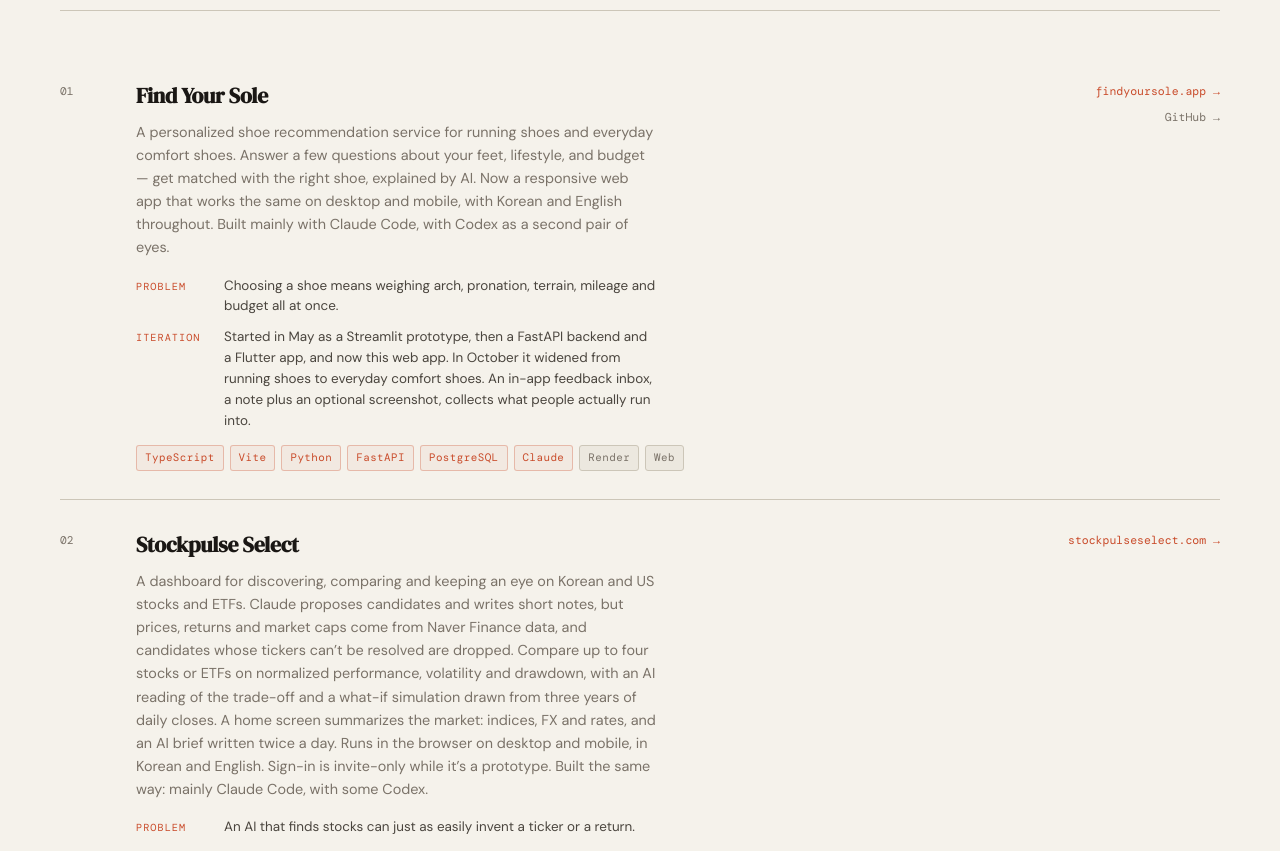
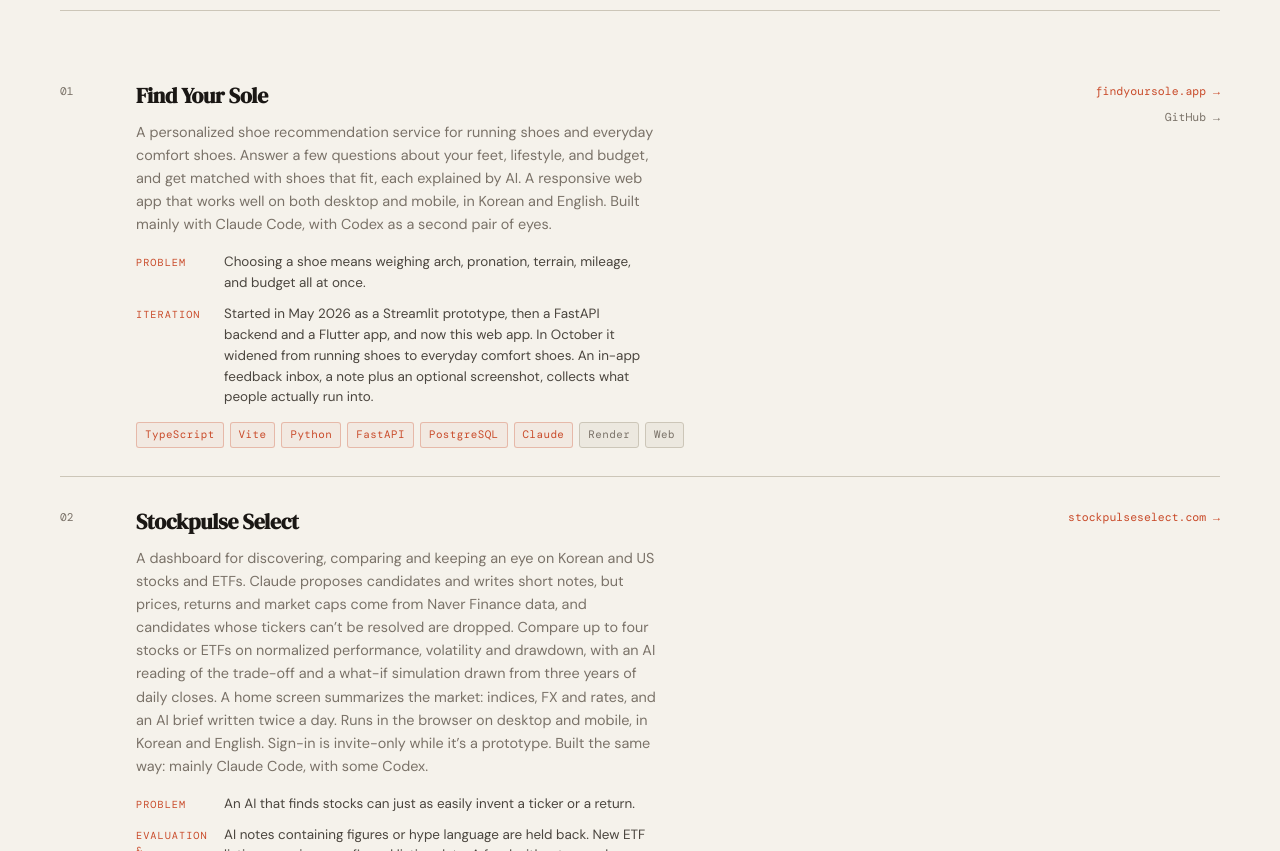
Before and after one commit to areumseo/areumseo.github.io, a plain HTML site: page index.html in a window 1280 px wide. Shown: the part 2000-2851 px from the top of the page. Drawn offline with nearby package versions, Linux system fonts and the light colour scheme.

Commit message:
update Find Your Sole description to match latest copy
Co-Authored-By: Claude Sonnet 4.6 <noreply@anthropic.com>

```diff
--- a/index.html
+++ b/index.html
@@ -832,10 +832,10 @@
           <div class="project-num">01</div>
           <div class="project-body">
             <h3>Find Your Sole</h3>
-            <p>A personalized shoe recommendation service for running shoes and everyday comfort shoes. Answer a few questions about your feet, lifestyle, and budget — get matched with the right shoe, explained by AI. Now a responsive web app that works the same on desktop and mobile, with Korean and English throughout. Built mainly with Claude Code, with Codex as a second pair of eyes.</p>
+            <p>A personalized shoe recommendation service for running shoes and everyday comfort shoes. Answer a few questions about your feet, lifestyle, and budget, and get matched with shoes that fit, each explained by AI. A responsive web app that works well on both desktop and mobile, in Korean and English. Built mainly with Claude Code, with Codex as a second pair of eyes.</p>
             <div class="project-notes">
-              <div class="project-note"><span class="project-note-label">Problem</span><span>Choosing a shoe means weighing arch, pronation, terrain, mileage and budget all at once.</span></div>
-              <div class="project-note"><span class="project-note-label">Iteration</span><span>Started in May as a Streamlit prototype, then a FastAPI backend and a Flutter app, and now this web app. In October it widened from running shoes to everyday comfort shoes. An in-app feedback inbox, a note plus an optional screenshot, collects what people actually run into.</span></div>
+              <div class="project-note"><span class="project-note-label">Problem</span><span>Choosing a shoe means weighing arch, pronation, terrain, mileage, and budget all at once.</span></div>
+              <div class="project-note"><span class="project-note-label">Iteration</span><span>Started in May 2026 as a Streamlit prototype, then a FastAPI backend and a Flutter app, and now this web app. In October it widened from running shoes to everyday comfort shoes. An in-app feedback inbox, a note plus an optional screenshot, collects what people actually run into.</span></div>
             </div>
             <div class="project-tags">
               <span class="tag tech">TypeScript</span>
```
